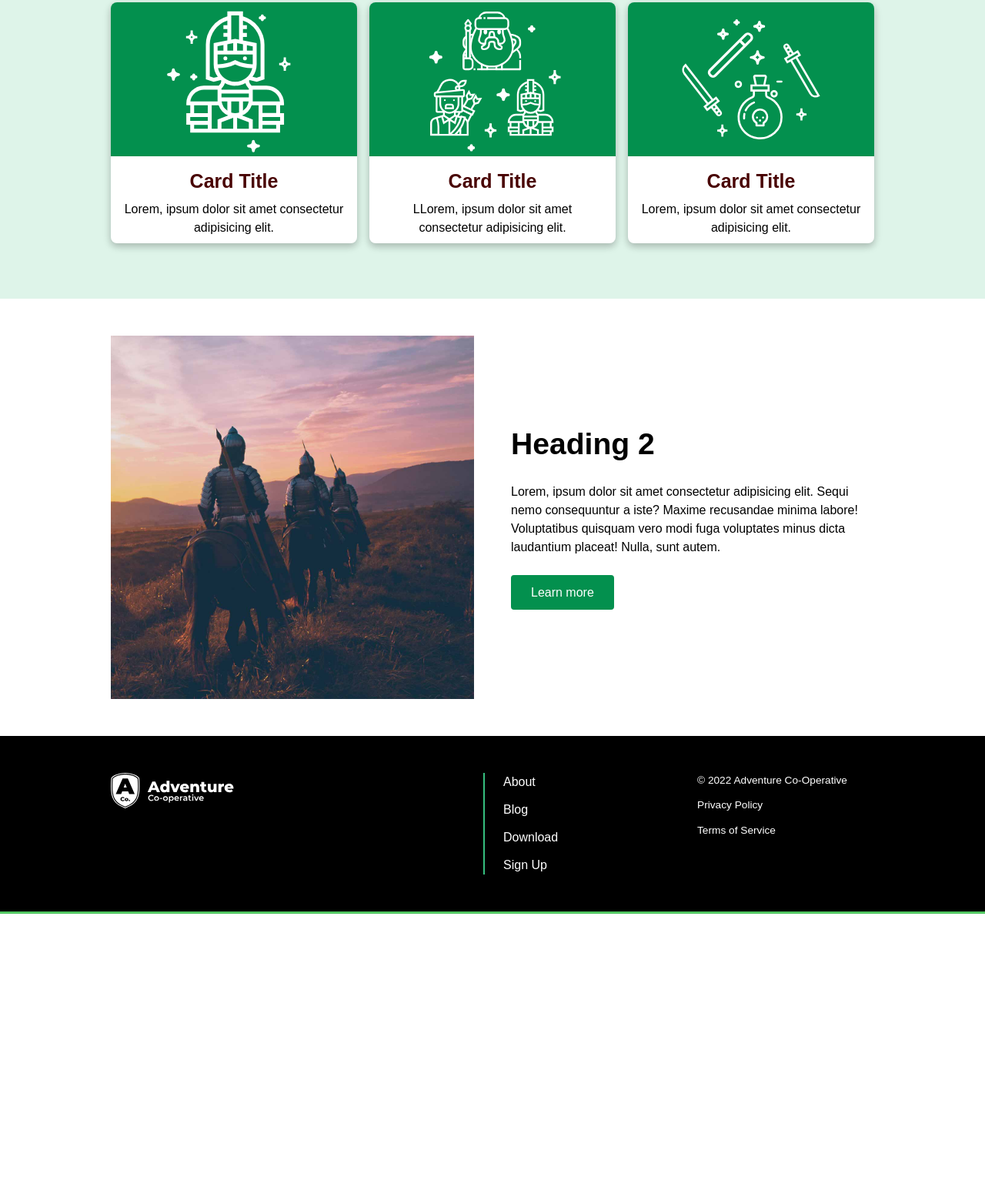
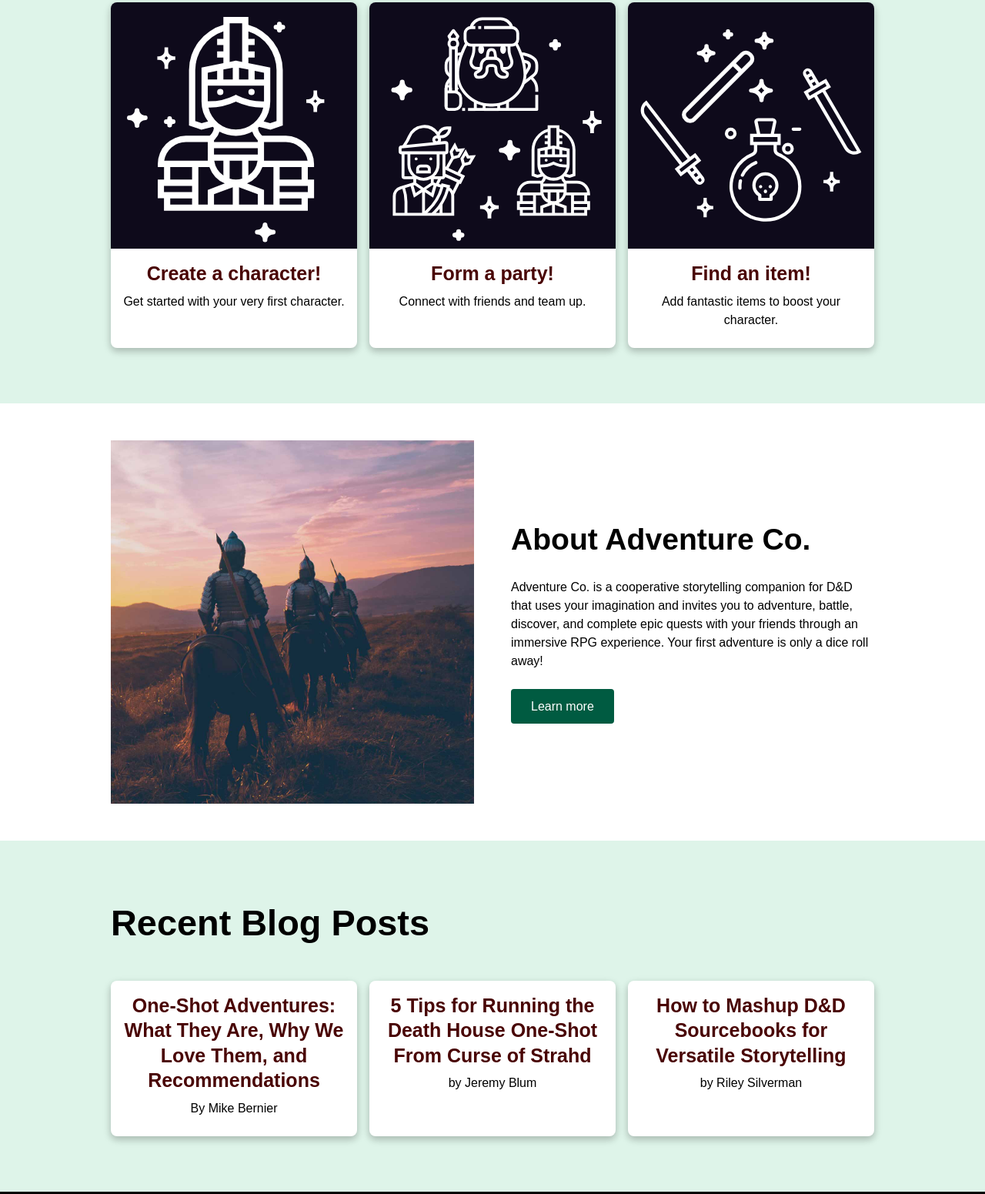
Before and after one commit to cort0038/mad9013-project-two-page-site, a plain HTML site: page index.html in a window 1280 px wide. Shown: the part 744-2295 px from the top of the page at 77% size. Before the commit the page ends 1931 px from the top, so only its background shows below. Drawn offline with Linux system fonts and the light colour scheme; files that its build step writes are made by us from their sources.

Commit message:
Just more updates

```diff
--- a/CSS/main.css
+++ b/CSS/main.css
@@ -63,6 +63,10 @@ a:focus-visible {
   color: #d96666;
 }
 
+nav {
+  width: 100%;
+}
+
 /* Make images easier to work with */
 img,
 picture {
@@ -120,8 +124,8 @@ select {
 .btn {
   display: inline-block;
   padding: 0.55em 1.5em 0.5em;
-  background-color: #03904e;
-  border: 0.125rem solid #03904e;
+  background-color: #005b41;
+  border: 0.125rem solid #005b41;
   color: #fff;
   border-radius: 0.25em;
   text-decoration: none;
@@ -138,9 +142,10 @@ select {
 }
 
 .btn--secondary {
-  background-color: #e1e3e2;
-  border-color: #e1e3e2;
+  background-color: #32d3d8;
+  border-color: #32d3d8;
   color: #000;
+  font-weight: 500;
 }
 
 .btn--secondary:hover,
@@ -202,9 +207,9 @@ select {
 /* ---------- Nav Default Styles ---------- */
 
 .navbar {
-  background-color: #03904e;
+  background-color: #000;
   color: #fff;
-  border-top: 0.2rem solid #fff;
+  border-top: 0.2rem solid #005b41;
 }
 
 .navbar .container {
@@ -219,10 +224,6 @@ select {
 
 .navbar__icon {
   width: 10rem;
-}
-
-nav {
-  width: 100%;
 }
 
 .navbar__list {
@@ -244,6 +245,7 @@ nav {
 .navbar__link:hover {
   color: #000;
   background-color: #fff;
+  text-shadow: none;
 }
 
 .navbar__link:focus {
@@ -290,12 +292,13 @@ nav {
 .banner {
   background-image: linear-gradient(
       to bottom,
-      rgba(0, 0, 1, 1),
-      rgba(0, 0, 1, 0)
+      rgba(0, 0, 0, 2),
+      rgba(0, 0, 0, 0.1)
     ),
     url(../images/hero-banner.jpg);
   background-position: center;
   background-size: cover;
+  border-color: transparent;
 }
 
 .banner .container {
@@ -375,6 +378,13 @@ nav {
   padding-bottom: 4rem;
 }
 
+.card__content {
+  padding-bottom: 1rem;
+  align-items: center;
+  display: flex;
+  flex-direction: column;
+}
+
 .card {
   background-color: #fff;
   border-radius: 0.5rem;
@@ -398,12 +408,14 @@ nav {
 .card__image {
   display: flex;
   justify-content: center;
-  background-color: #03904e;
+  background-color: #0e0a1b;
 }
 
 .card__image img {
   display: block;
   object-fit: cover;
+  width: 100%;
+  aspect-ratio: 1 / 1;
 }
 
 .card__text {
@@ -426,6 +438,7 @@ nav {
 
   .card-group__title {
     font-size: 1.728rem;
+    grid-column: 1/3;
   }
 }
 
@@ -442,6 +455,7 @@ nav {
 
   .card-group__title {
     font-size: 1.953rem;
+    grid-column: 1/4;
   }
 }
 
@@ -494,7 +508,7 @@ nav {
 .footer {
   background-color: #000;
   color: #fff;
-  border-bottom: 0.2rem solid #52c762;
+  border-bottom: 0.2rem solid #005b41;
 }
 
 .footer .container {
@@ -518,7 +532,7 @@ nav {
 .footer__list {
   padding-left: 1.5rem;
   margin: 0;
-  border-left: 0.125rem solid #36bf7f;
+  border-left: 0.125rem solid #005b41;
   display: flex;
   flex-direction: column;
   gap: 0.75rem;
--- a/index.html
+++ b/index.html
@@ -3,7 +3,7 @@
   <head>
     <meta charset="UTF-8" />
     <meta name="viewport" content="width=device-width, initial-scale=1.0" />
-    <link rel="stylesheet" href="CSS/main.css" />
+    <link rel="stylesheet" href=".CSS/main.css" />
     <title>Document</title>
   </head>
   <body>
@@ -11,20 +11,19 @@
 
     <header class="navbar">
       <div class="container">
-        <a href="/" class="navbar__logo">
+        <a href="./" class="navbar__logo">
           <img
             src="./images/logo-ac.svg"
             alt="Adventure Co-Operative Logo"
             class="navbar__icon"
           />
-          <!-- <span class="nav__title">MAD9013</span> -->
         </a>
         <nav>
           <ul class="navbar__list">
             <li><a href="#" class="navbar__link">About</a></li>
             <li><a href="#" class="navbar__link">Blog</a></li>
             <li><a href="#" class="navbar__link">Download</a></li>
-            <li><a href="#" class="navbar__link">Sign Up</a></li>
+            <li><a href="#" class="navbar__link navbar__link--details">Sign Up</a></li>
           </ul>
         </nav>
       </div>
@@ -55,45 +54,34 @@
         <a class="card grow" href="#">
           <!-- Card #1 -->
           <div class="card__image">
-            <img
-              src="images/card-character.svg"
-              alt="A sitting siberian husky dog"
-            />
+            <img src="images/card-character.svg" alt="Character icon" />
           </div>
           <div class="card__content">
-            <h2 class="card__title">Card Title</h2>
+            <h2 class="card__title">Create a character!</h2>
             <p class="card__text">
-              Lorem, ipsum dolor sit amet consectetur adipisicing elit.
+              Get started with your very first character.
             </p>
           </div>
         </a>
         <a class="card grow" href="#">
           <!-- Card #2 -->
           <div class="card__image">
-            <img
-              src="images/card-party.svg"
-              alt="A sitting siberian husky dog"
-            />
+            <img src="images/card-party.svg" alt="Party icon" />
           </div>
           <div class="card__content">
-            <h2 class="card__title">Card Title</h2>
-            <p class="card__text">
-              LLorem, ipsum dolor sit amet consectetur adipisicing elit.
-            </p>
+            <h2 class="card__title">Form a party!</h2>
+            <p class="card__text">Connect with friends and team up.</p>
           </div>
         </a>
         <a class="card grow" href="#">
           <!-- Card #3 -->
           <div class="card__image">
-            <img
-              src="images/card-items.svg"
-              alt="A sitting siberian husky dog"
-            />
+            <img src="images/card-items.svg" alt="Items icon" />
           </div>
           <div class="card__content">
-            <h2 class="card__title">Card Title</h2>
+            <h2 class="card__title">Find an item!</h2>
             <p class="card__text">
-              Lorem, ipsum dolor sit amet consectetur adipisicing elit.
+              Add fantastic items to boost your character.
             </p>
           </div>
         </a>
@@ -107,21 +95,63 @@
     <section class="image-content">
       <div class="container">
         <div class="image-content__image">
-          <img src="images/about.jpg" alt="A nice dock on the lake" />
+          <img src="images/about.jpg" alt="Knights with armor riding horses" />
         </div>
 
         <div class="image-content__content">
-          <h2 class="image-content__title">Heading 2</h2>
+          <h2 class="image-content__title">About Adventure Co.</h2>
           <p class="image-content__text">
-            Lorem, ipsum dolor sit amet consectetur adipisicing elit. Sequi nemo
-            consequuntur a iste? Maxime recusandae minima labore! Voluptatibus
-            quisquam vero modi fuga voluptates minus dicta laudantium placeat!
-            Nulla, sunt autem.
+            Adventure Co. is a cooperative storytelling companion for D&D that
+            uses your imagination and invites you to adventure, battle,
+            discover, and complete epic quests with your friends through an
+            immersive RPG experience. Your first adventure is only a dice roll
+            away!
           </p>
           <a href="#" class="btn push-on-hover">Learn more</a>
         </div>
       </div>
     </section>
+
+    <!-- RECENT BLOG POSTS -->
+
+    <section class="card-group">
+      <!-- Recent blog posts start -->
+      <div class="container">
+        <div class="card-group__title">
+          <h2>Recent Blog Posts</h2>
+        </div>
+        <a class="card grow" href="blog-post.html">
+          <!-- Post/Card #1 -->
+          <div class="card__content">
+            <h3 class="card__title">
+              One-Shot Adventures: What They Are, Why We Love Them, and
+              Recommendations
+            </h3>
+            <p class="card__text">By Mike Bernier</p>
+          </div>
+        </a>
+        <a class="card grow" href="#">
+          <!-- Post/Card #2 -->
+          <div class="card__content">
+            <h3 class="card__title">
+              5 Tips for Running the Death House One-Shot From Curse of Strahd
+            </h3>
+            <p class="card__text">by Jeremy Blum</p>
+          </div>
+        </a>
+        <a class="card grow" href="#">
+          <!-- Post/Card #3 -->
+          <div class="card__content">
+            <h3 class="card__title">
+              How to Mashup D&D Sourcebooks for Versatile Storytelling
+            </h3>
+            <p class="card__text">by Riley Silverman</p>
+          </div>
+        </a>
+      </div>
+      <!-- End of container -->
+    </section>
+    <!-- End of post/card group -->
 
     <!-- FOOTER -->
 
```
